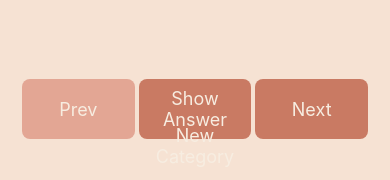
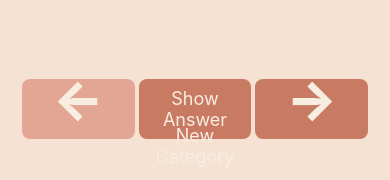
Before and after one commit to f-leroux/jeopardy-app, a React Native app: screen / in a window 390 px wide. Shown: the part 453-633 px from the top of the page. Built offline with nearby package versions, Linux system fonts and the light colour scheme.

Commit message:
rename buttons and fix parsing issue

```diff
--- a/App.js
+++ b/App.js
@@ -70,6 +70,9 @@ export default function App() {
   const category = questionsData[categoryIndex];
   const questionObj = category.questions[questionIndex];
 
+  // Strip quotes only if the entire title is quoted; otherwise leave inner quotes
+  const categoryText = category.category.replace(/^"(.*)"$/, '$1');
+
   const nextQuestion = () => {
     if (questionIndex < category.questions.length - 1) {
       setQuestionIndex((prev) => prev + 1);
@@ -99,7 +102,7 @@ export default function App() {
   return (
     <View style={styles.container}>
       <View style={styles.categoryContainer}>
-        <Text style={styles.category} numberOfLines={3} ellipsizeMode="tail">{category.category.replace(/^\"|\"$/g, '')}</Text>
+        <Text style={styles.category} numberOfLines={3} ellipsizeMode="tail">{renderTextWithItalics(categoryText)}</Text>
       </View>
       <ScrollView contentContainerStyle={styles.questionContainer} style={styles.questionScroll} contentInsetAdjustmentBehavior="never">
         <Text style={styles.question}>{renderTextWithItalics(questionObj.q)}</Text>
@@ -127,7 +130,7 @@ export default function App() {
           onPress={prevQuestion}
           disabled={questionIndex === 0}
         >
-          <Text style={styles.buttonText}>Prev</Text>
+          <Text style={[styles.buttonText, styles.arrowText]}>←</Text>
         </Pressable>
         <Pressable style={({pressed}) => [styles.button, pressed && styles.buttonPressed]} onPress={() => setShowAnswer(!showAnswer)}>
           <Text style={styles.buttonText} numberOfLines={2}>
@@ -139,7 +142,7 @@ export default function App() {
           onPress={nextQuestion}
           disabled={questionIndex === category.questions.length - 1}
         >
-          <Text style={styles.buttonText}>Next</Text>
+          <Text style={[styles.buttonText, styles.arrowText]}>→</Text>
         </Pressable>
       </View>
       <View style={styles.newCategory}>
@@ -219,6 +222,7 @@ const styles = StyleSheet.create({
   },
   disabledButton: { backgroundColor: palette.primaryDisabled },
   buttonText: { color: palette.card, textAlign: 'center', fontSize: 18 },
+  arrowText: { fontSize: 54, lineHeight: 60, fontWeight: '800', marginTop: -18 },
   newCategory: { marginTop: 5 },
   newCategoryButton: {
     height: 70,
```
